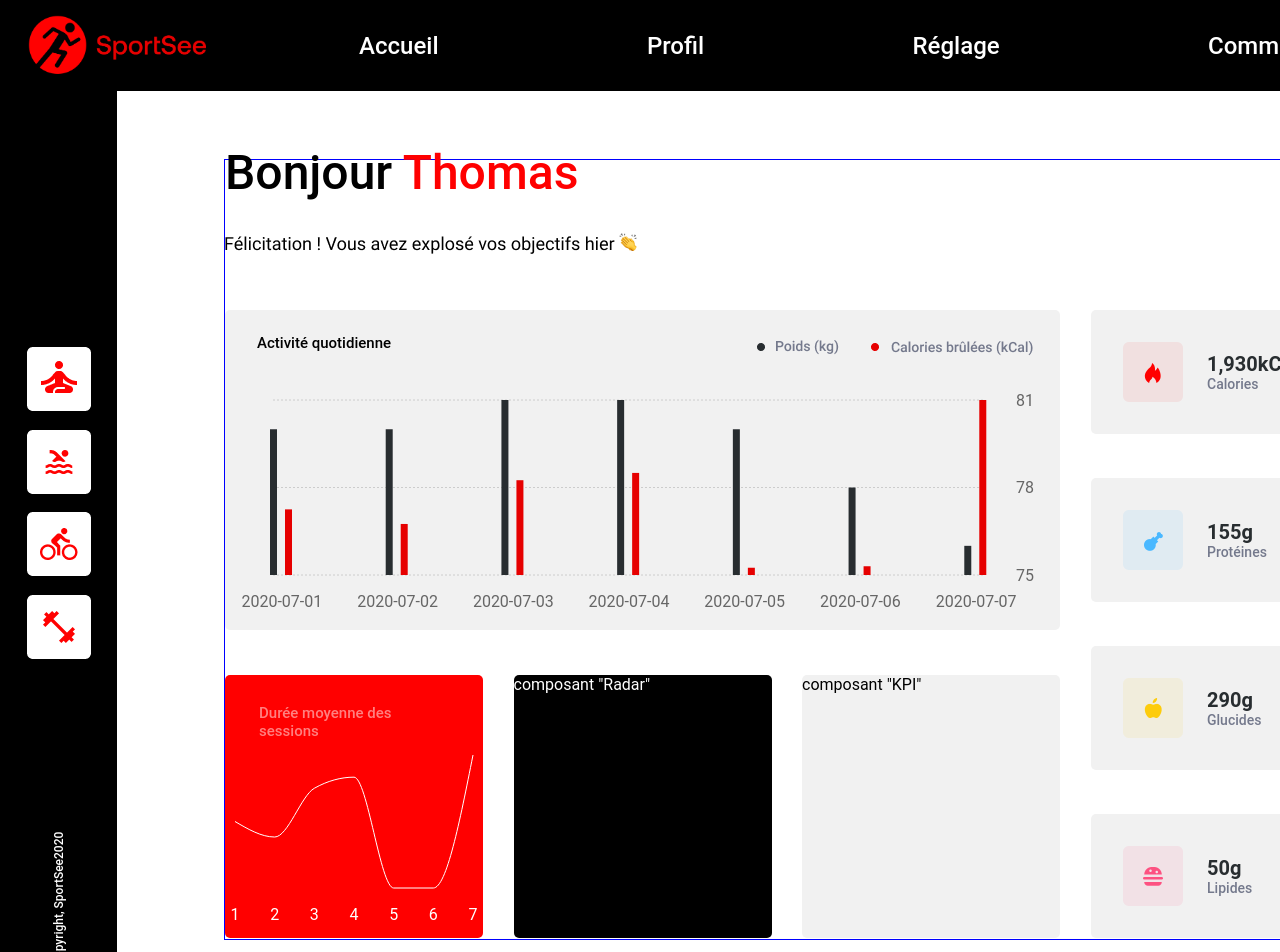
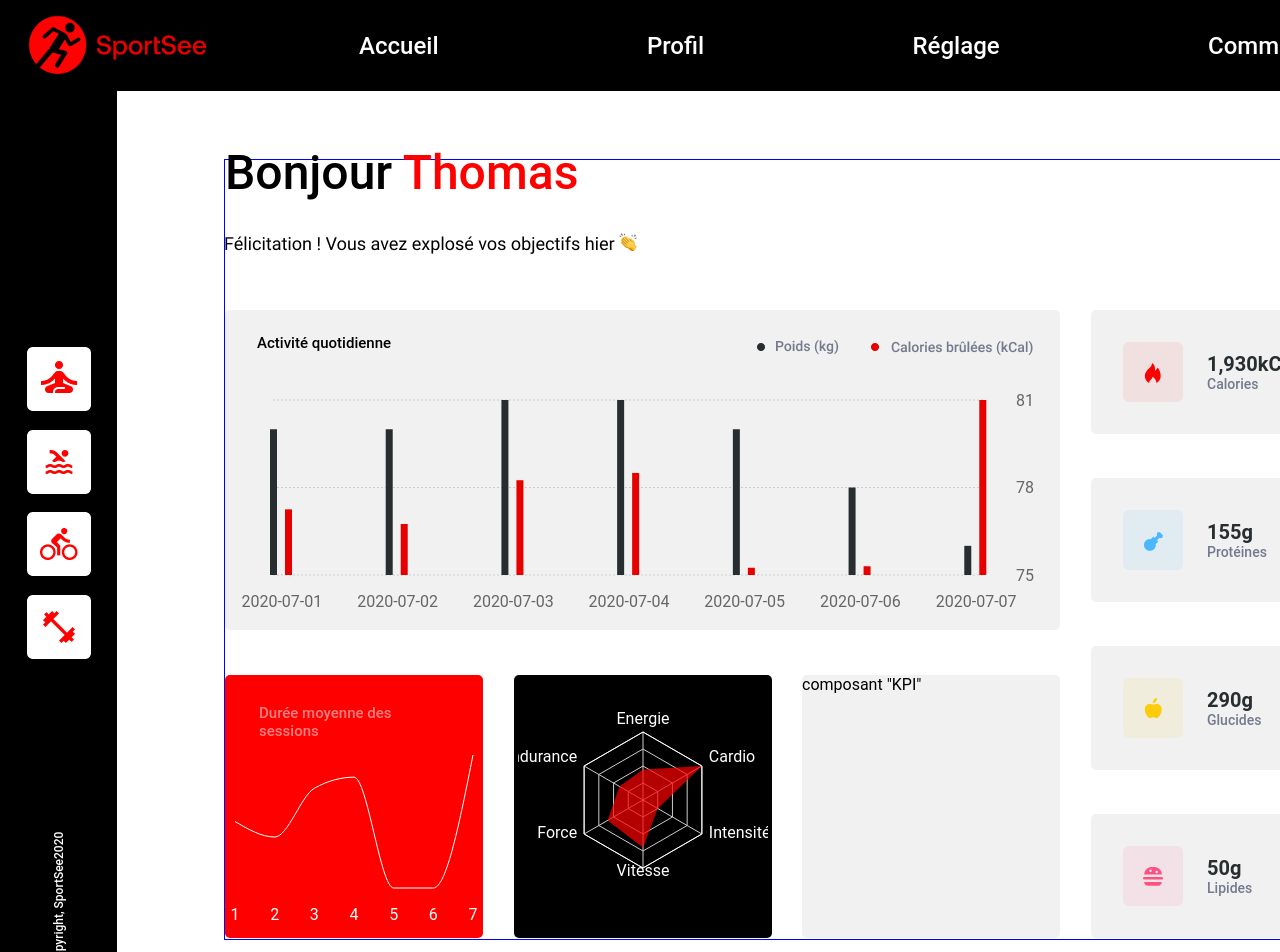
Before and after one commit to Jerome-Fromantin/JeromeFromantin_12_01022022, a React (Create React App) app: page /1 in a window 1280 px wide. Shown: the top 952 px of the page. Built offline with nearby package versions, Linux system fonts and the light colour scheme.

Commit message:
Mise en place d'un 3ème graphique

```diff
--- a/src/components/Radar.js
+++ b/src/components/Radar.js
@@ -1,7 +1,72 @@
-function Radar() {
+import {RadarChart, Radar, PolarGrid, PolarAngleAxis} from 'recharts'
+
+// POINTS A COMPLETER :
+// - Améliorer l'apparence du graphique.
+// - Utiliser les vraies données sur "data.js".
+
+/*const kind = {1: 'cardio', 2: 'energy', 3: 'endurance', 4: 'strength', 5: 'speed', 6: 'intensity'}
+const data = [
+    {value: 80, kind: 1},
+    {value: 120, kind: 2},
+    {value: 140, kind: 3},
+    {value: 50, kind: 4},
+    {value: 200, kind: 5},
+    {value: 90, kind: 6}
+]*/
+
+const kindFR = {1: "Cardio", 2: "Energie", 3: "Endurance", 4: "Force", 5: "Vitesse", 6: "Intensité"}
+
+const getTheme = (index) => {
+    return kindFR[index]
+}
+
+const data1 = [
+    {value: 80, kind: 1},
+    {value: 120, kind: 2},
+    {value: 140, kind: 3},
+    {value: 50, kind: 4},
+    {value: 200, kind: 5},
+    {value: 90, kind: 6}
+]
+
+const data2 = [
+    {
+        value: 200,
+        kind: 1
+    },
+    {
+        value: 240,
+        kind: 2
+    },
+    {
+        value: 80,
+        kind: 3
+    },
+    {
+        value: 80,
+        kind: 4
+    },
+    {
+        value: 220,
+        kind: 5
+    },
+    {
+        value: 110,
+        kind: 6
+    }
+]
+
+function RadarData() {
     return (
-        <div id="radar" className="anaItem">composant "Radar"</div>
+        <div id="radar" className="anaItem">
+            <RadarChart width={250} height ={250} data={data1} startAngle={90} endAngle={450}
+            margin={{top: 40, right: 40, bottom: 40, left: 40}} className="graphCenter">
+                <PolarGrid/> {/*polarAngles={[90, 150, 210, 270, 330, 390, 450]}/>*/}
+                <PolarAngleAxis dataKey="kind" tickFormatter={getTheme} tickLine={false} stroke="white"/>
+                <Radar dataKey="value" fill="rgb(255, 1, 1)" fillOpacity={0.7}/>
+            </RadarChart>
+        </div>
     )
 }
 
-export default Radar
+export default RadarData
--- a/src/pages/profile.js
+++ b/src/pages/profile.js
@@ -4,7 +4,7 @@ import VerticBar from "../components/VerticBar"
 import Header from "../components/Header"
 import Poids from "../components/Poids"
 import Objectifs from "../components/Objectifs"
-import Radar from "../components/Radar"
+import RadarData from "../components/Radar"
 import KPI from "../components/KPI"
 import RightComponent from '../components/RightComponent'
 import caloIcon from '../images/calo-icon.png'
@@ -33,7 +33,7 @@ function Profile(props) {
                             <Poids/>
                             <div className="leftDown">
                                 <Objectifs/>
-                                <Radar/>
+                                <RadarData/>
                                 <KPI/>
                             </div>
                         </div>
```
